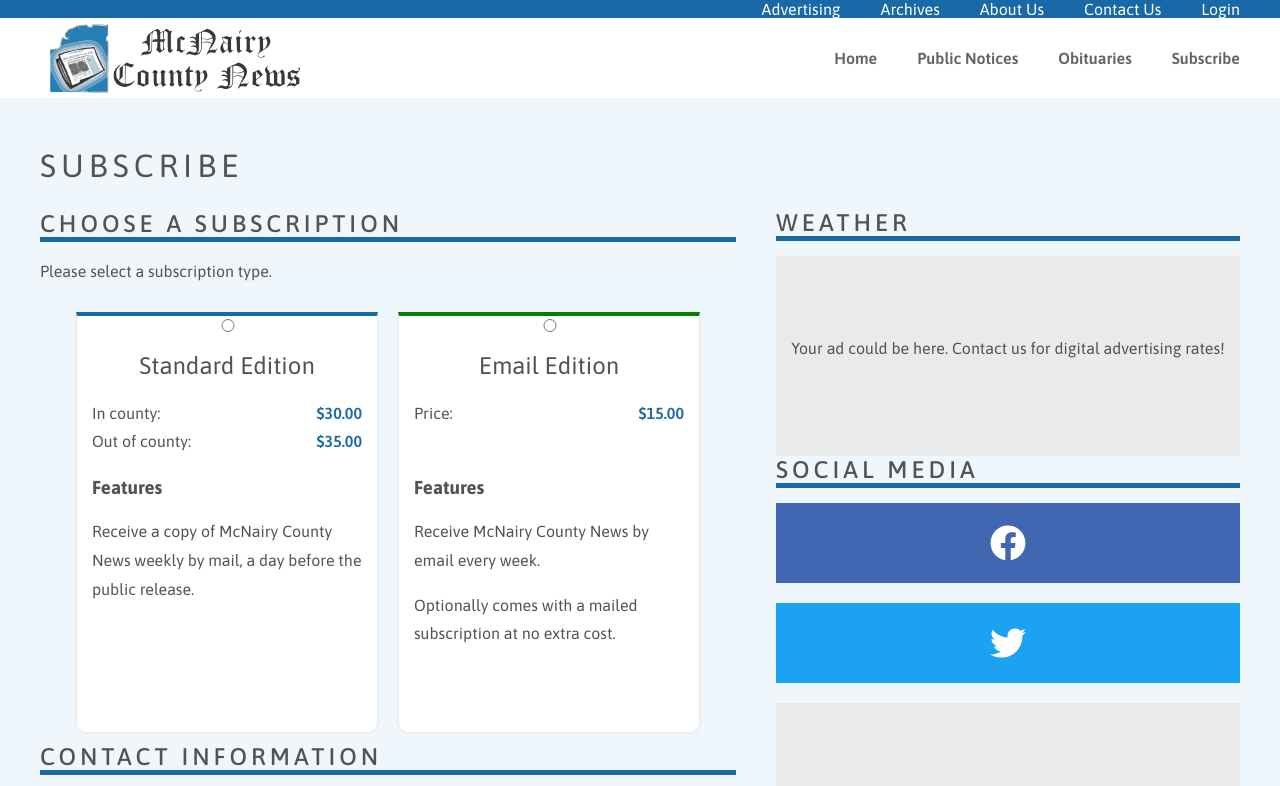
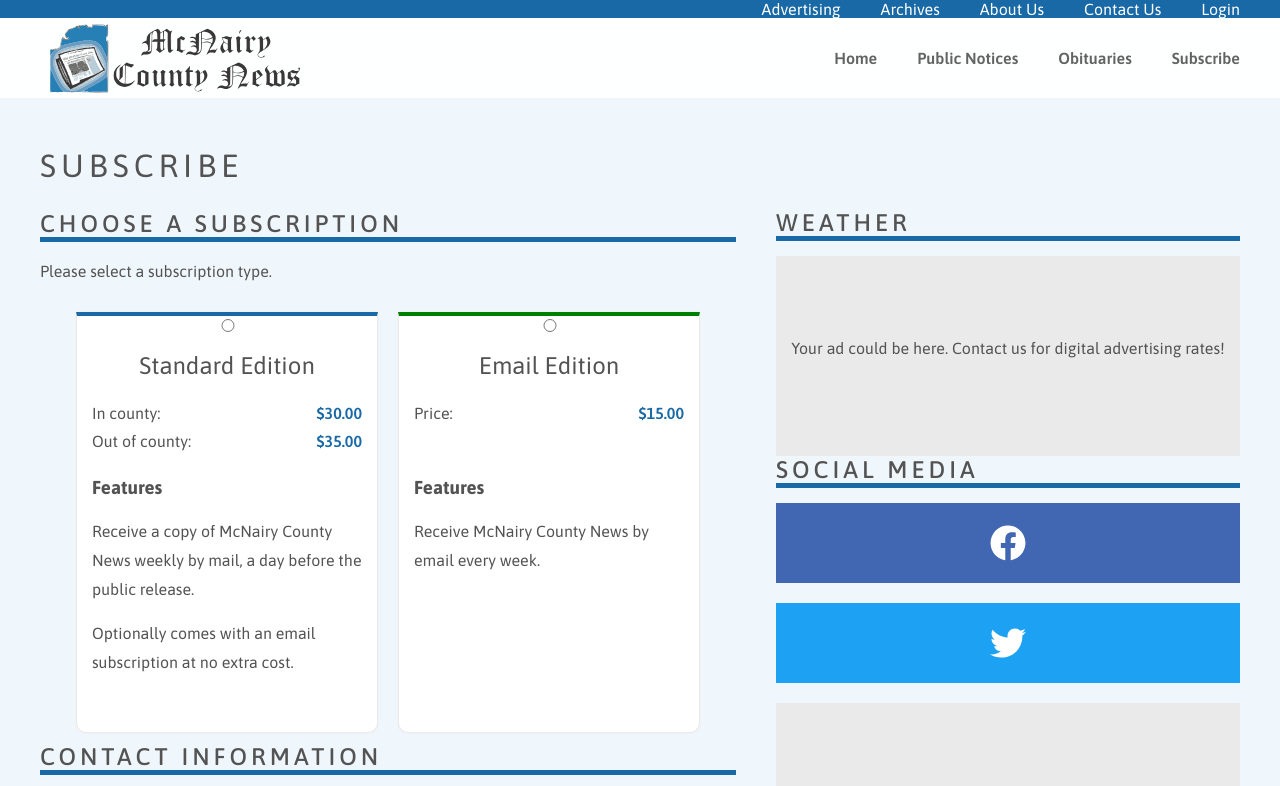
Before and after one commit to trevormangrum/mcnairycountynews, a Next.js app: page /subscribe in a window 1280 px wide. Shown: the top 786 px of the page. Built offline with nearby package versions, Linux system fonts and the light colour scheme.

Commit message:
Updates subscription options

```diff
--- a/components/SubscriptionOptions/index.tsx
+++ b/components/SubscriptionOptions/index.tsx
@@ -22,6 +22,7 @@ const SubscriptionOptions: React.FC = () => {
             Receive a copy of McNairy County News weekly by mail, a day before
             the public release.
           </p>
+          <p>Optionally comes with an email subscription at no extra cost.</p>
         </div>
       </div>
       <div className="sub-body">
@@ -36,7 +37,6 @@ const SubscriptionOptions: React.FC = () => {
           </div>
           <h3>Features</h3>
           <p>Receive McNairy County News by email every week.</p>
-          <p>Optionally comes with a mailed subscription at no extra cost.</p>
         </div>
       </div>
     </div>
```
